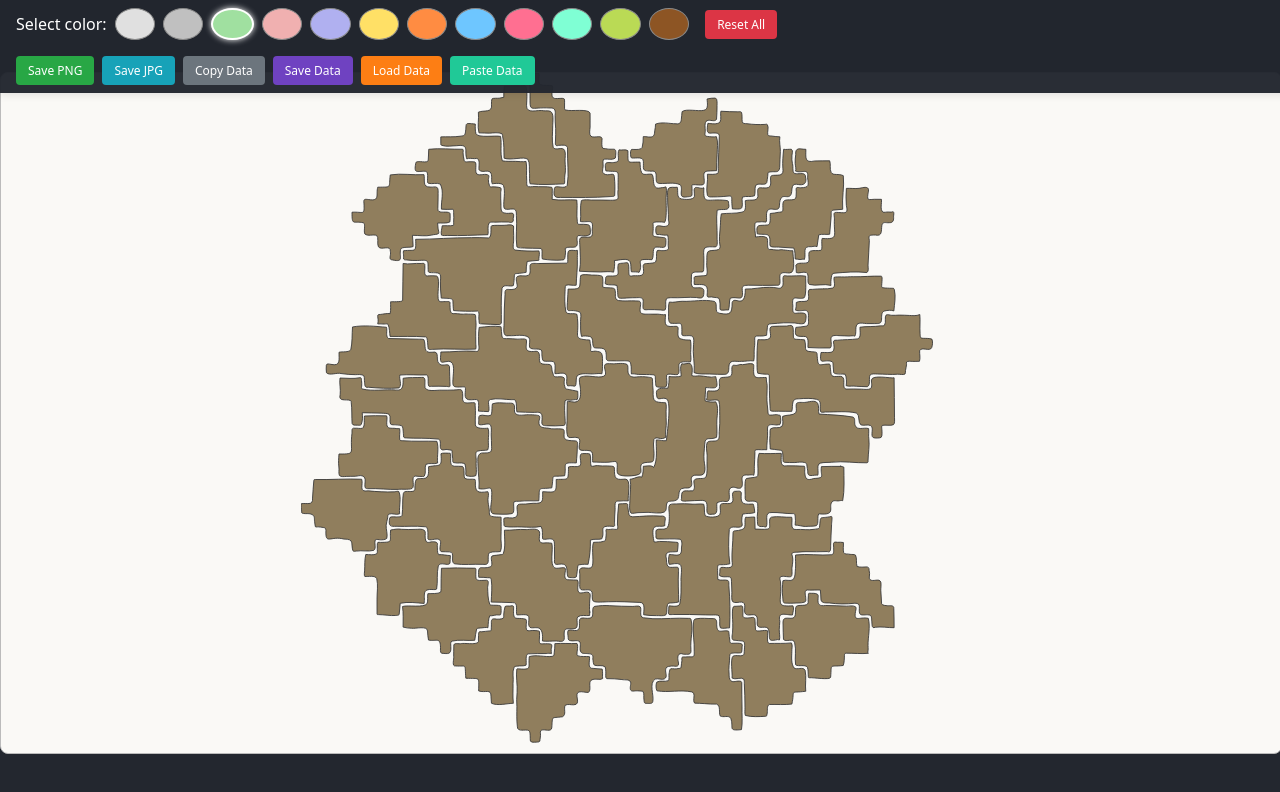
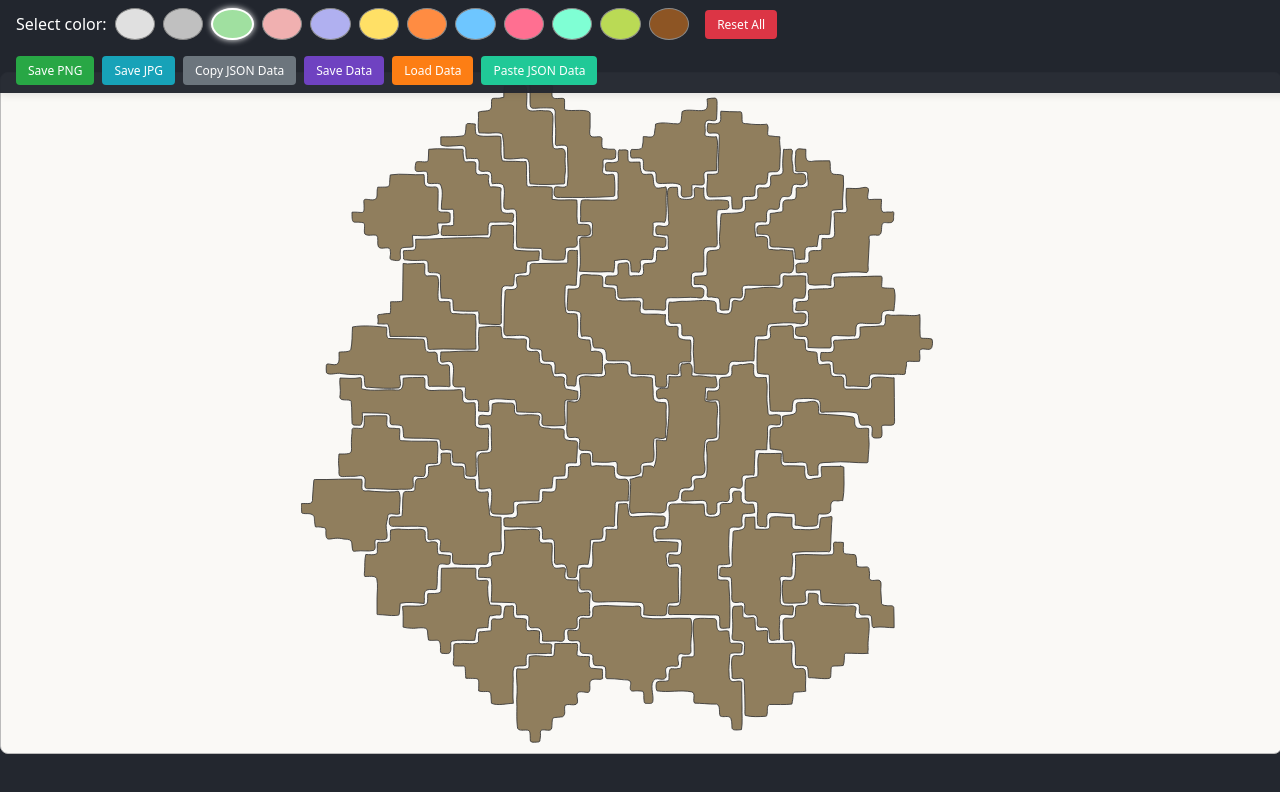
Before and after one commit to CvAmp/ARC, a React (Vite) app: page / in a window 1280 px wide. Shown: the top 792 px of the page. Built offline with nearby package versions, Linux system fonts and the light colour scheme.

Commit message:
Rename button labels to specify JSON format

```diff
--- a/src/MapSelector.tsx
+++ b/src/MapSelector.tsx
@@ -376,7 +376,7 @@ const MapSelector: React.FC = () => {
               onMouseEnter={(e) => e.currentTarget.style.background = '#5a6268'}
               onMouseLeave={(e) => e.currentTarget.style.background = '#6c757d'}
             >
-              Copy Data
+              Copy JSON Data
             </button>
 
             <button
@@ -433,7 +433,7 @@ const MapSelector: React.FC = () => {
               onMouseEnter={(e) => e.currentTarget.style.background = '#1ba085'}
               onMouseLeave={(e) => e.currentTarget.style.background = '#20c997'}
             >
-              Paste Data
+              Paste JSON Data
             </button>
           </div>
         </div>
```
